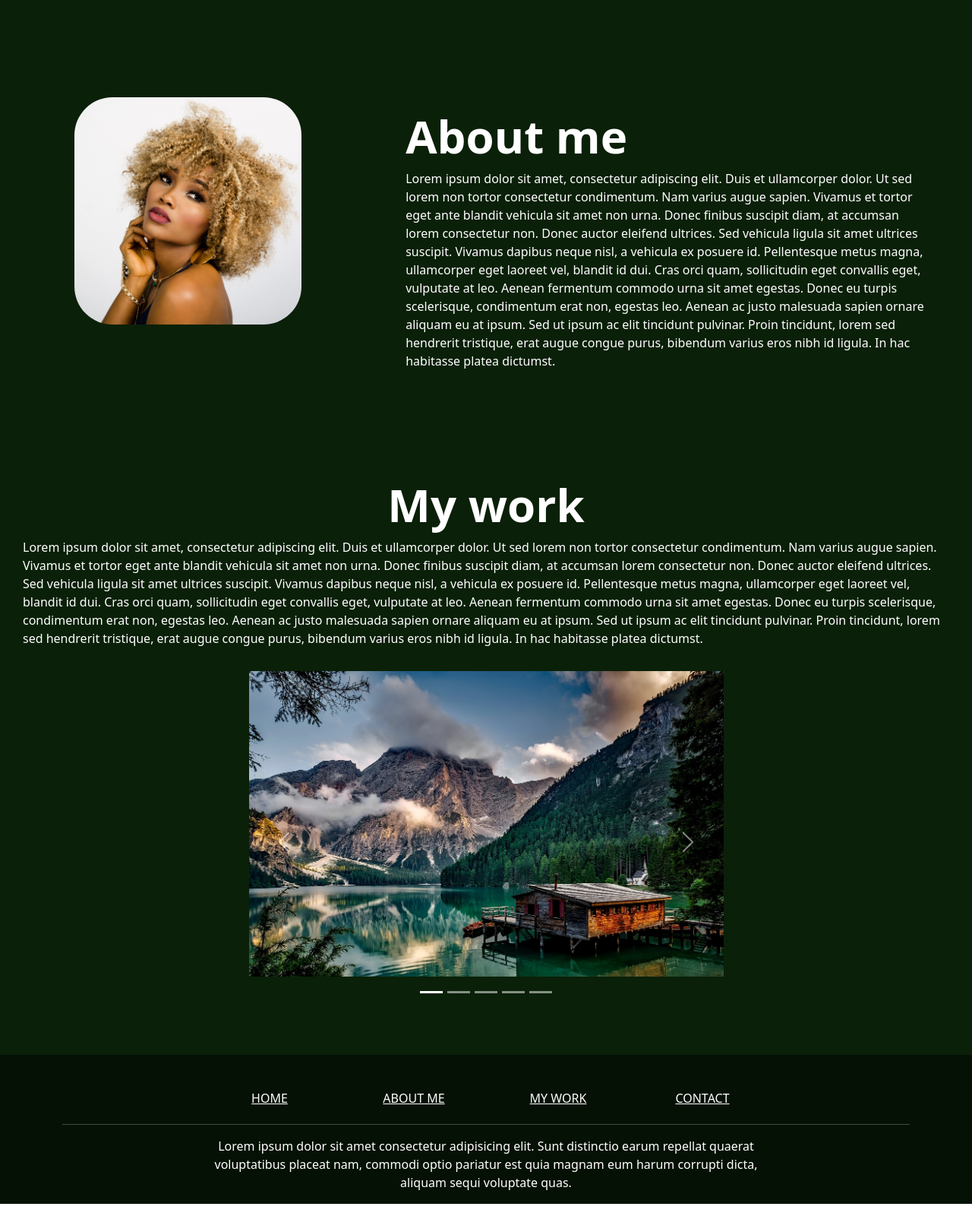
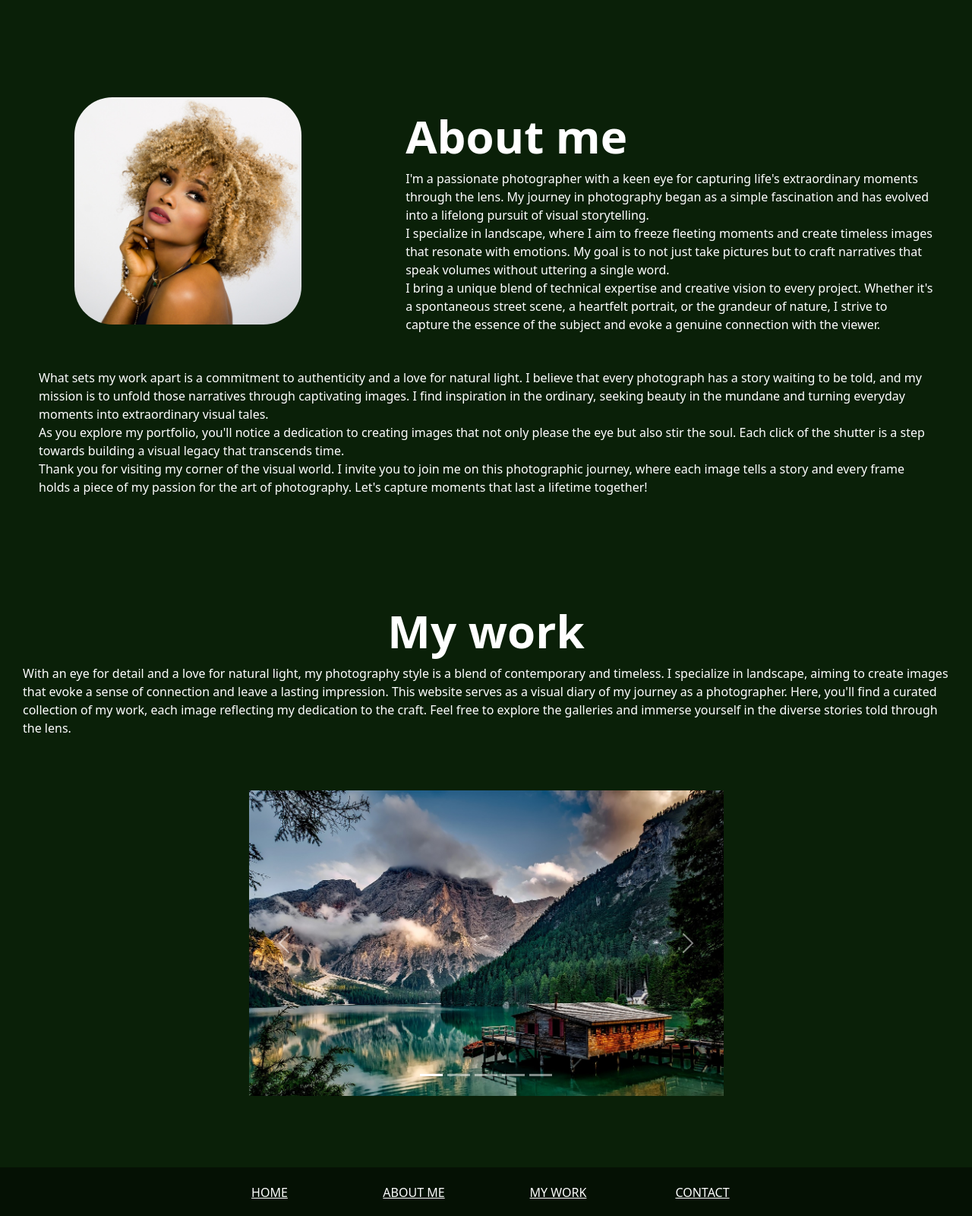
Before and after one commit to AleksandraRizoska/photography_site_bootstrap, a plain HTML site: page index.html in a window 1280 px wide. Shown: the part 800-2400 px from the top of the page at 76% size. Drawn offline with nearby package versions, Linux system fonts and the light colour scheme.

Commit message:
Finished the photography site

```diff
--- a/index.html
+++ b/index.html
@@ -1,76 +1,18 @@
 <!doctype html>
 <html style="height:100vh" border-bottom: none ! important; >
+
   <head>
     <meta charset="utf-8">
     <meta name="viewport" content="width=device-width, initial-scale=1">
+    <link rel="stylesheet" href="style.css">
 
     <title>Photography site</title>
-
-    <style>
-      html, body{
-        margin:0;
-        padding:0;
-        margin-bottom: -5px;
-        scroll-behavior: smooth;
-      }
-      .full-body-header{
-        height: 100vh;
-        width: 100%;
-        background-image: url("rose-5165415_1280.jpg");
-        background-size: cover;
-        color:rgb(255, 255, 255);
-        background-position: right;
-      }
-
-      .items a{
-        margin:0px 10px 0px 10px;
-        font-weight: bolder;
-      }
-
-               /*SLIKI ZA ABOUT ME*/
-
-      #about{
-        padding: 80px 0;
-        color: rgb(255, 255, 255);
-      }
-      .row{
-        display: flex;
-        justify-content: space-between;
-        flex-wrap: wrap;
-      }
-      .about-col-1{
-        flex-basis: 35%;
-      }
-      .about-col-1 image{
-        width: 100%;
-        border-radius: 15%;
-      }
-      .about-col-2{
-        flex-basis: 60%;
-      }
-      .sub-title{
-        font-size: 60px;
-        font-weight: 600;
-        color: white;
-      }
-
-      div.desc {
-        padding: 15px;
-        text-align: center;
-      }
-
-      .carousel-item {
-        height: 450px;
-        overflow: hidden;
-        width: 100%;
-      }
-    </style>
 
     <link href="https://cdn.jsdelivr.net/npm/bootstrap@5.3.2/dist/css/bootstrap.min.css" rel="stylesheet" integrity="sha384-T3c6CoIi6uLrA9TneNEoa7RxnatzjcDSCmG1MXxSR1GAsXEV/Dwwykc2MPK8M2HN" crossorigin="anonymous">
   </head>
 
 
-  <body style="min-height:100vh" border-bottom: none ! important;>
+<body style="min-height:100vh" border-bottom: none ! important;>
 
 
                                                   <!-----------HEADER--------->
@@ -87,7 +29,7 @@
 
           <div class="collapse navbar-collapse justify-content-center" id="navbarNav">
             <div class="navbar-nav items fs-6">
-              <a class="nav-link active" aria-current="page" .fs href="#top">Home</a>
+              <a class="nav-link active" aria-current="page" .fs href="#">Home</a>
               <a class="nav-link" href="#about">About me</a>
               <a class="nav-link" href="#my_work">My work</a>
               <a class="nav-link" href="#footer">Contact</a>
@@ -100,8 +42,8 @@
       <div class="container h-100">
         <div class="row h-100 align-items-center justify-content-center">
           <div class="container glass" style="text-align:left">
-            <h1 class="display-2">Photography site</h1><br>
-            <p class="lead">This is a modified jumbotron that occupies the entire horizontal <br> space of its parent.</p>
+            <h1 class="display-2">Ariel's <br> Photography site </h1><br>
+            <p class="lead">Capturing moments, emotions, and the beauty of life is my passion. <br> I am a dedicated photographer with an unyielding love for the art of <br> visual storytelling.</p>
           </div>
         </div>
       </div>
@@ -128,17 +70,31 @@
                 <div class="about-col-2" style="text-align: right; padding: 15px;">
                   <h1 class="sub-title" style="text-align: left; margin: none;">About me</h1>
                     <p style="text-align: left;">
-                      Lorem ipsum dolor sit amet, consectetur adipiscing elit. Duis et ullamcorper dolor. Ut sed lorem
-                      non tortor consectetur condimentum. Nam varius augue sapien. Vivamus et tortor eget ante blandit
-                      vehicula sit amet non urna. Donec finibus suscipit diam, at accumsan lorem consectetur non.
-                      Donec auctor eleifend ultrices. Sed vehicula ligula sit amet ultrices suscipit. Vivamus dapibus
-                      neque nisl, a vehicula ex posuere id. Pellentesque metus magna, ullamcorper eget laoreet vel,
-                      blandit id dui. Cras orci quam, sollicitudin eget convallis eget, vulputate at leo. Aenean
-                      fermentum commodo urna sit amet egestas. Donec eu turpis scelerisque, condimentum erat non,
-                      egestas leo. Aenean ac justo malesuada sapien ornare aliquam eu at ipsum. Sed ut ipsum ac elit
-                      tincidunt pulvinar. Proin tincidunt, lorem sed hendrerit tristique, erat augue congue purus, bibendum
-                      varius eros nibh id ligula. In hac habitasse platea dictumst.
+                      I'm a passionate photographer with a keen eye for capturing life's extraordinary moments through the lens.
+                       My journey in photography began as a simple fascination and has evolved into a lifelong pursuit of
+                       visual storytelling. <br>
+                      I specialize in landscape, where I aim to freeze fleeting moments and create timeless images that resonate
+                       with emotions. My goal is to not just take pictures but to craft narratives that speak volumes without
+                       uttering a single word. <br>
+                      I bring a unique blend of technical expertise and creative vision to every project. Whether it's a
+                      spontaneous street scene, a heartfelt portrait, or the grandeur of nature, I strive to capture the essence
+                      of the subject and evoke a genuine connection with the viewer. <br>
                     </p>
+                </div>
+
+                <div class="text"; style="text-align: left; padding: 15px; margin: none;">
+                  <p>
+                    What sets my work apart is a commitment to authenticity and a love for natural light. I believe that every
+                    photograph has a story waiting to be told, and my mission is to unfold those narratives through captivating
+                    images. I find inspiration in the ordinary, seeking beauty in the mundane and turning everyday moments into
+                    extraordinary visual tales. <br>
+                    As you explore my portfolio, you'll notice a dedication to creating images that not only please the eye but
+                    also stir the soul. Each click of the shutter is a step towards building a visual legacy that transcends
+                    time. <br>
+                    Thank you for visiting my corner of the visual world. I invite you to join me on this photographic journey,
+                    where each image tells a story and every frame holds a piece of my passion for the art of photography. Let's
+                    capture moments that last a lifetime together!
+                  </p>
                 </div>
 
             </div>
@@ -156,29 +112,22 @@
 
     <div class="about-col-2" style="text-align: center; color:white; padding:15px">
       <h1 class="sub-title">My work</h1>
-        <p class="sub-title-my-work" style="text-align: left">Lorem ipsum dolor sit amet, consectetur adipiscing elit. Duis et
-              ullamcorper dolor. Ut sed lorem non tortor consectetur condimentum. Nam varius augue sapien. Vivamus et tortor eget
-              ante blandit vehicula sit amet non urna. Donec finibus suscipit diam, at accumsan lorem consectetur non. Donec auctor
-              eleifend ultrices. Sed vehicula ligula sit amet ultrices suscipit. Vivamus dapibus neque nisl, a vehicula ex posuere id.
-              Pellentesque metus magna, ullamcorper eget laoreet vel, blandit id dui. Cras orci quam, sollicitudin eget convallis eget,
-              vulputate at leo. Aenean fermentum commodo urna sit amet egestas. Donec eu turpis scelerisque, condimentum erat non, egestas
-              leo. Aenean ac justo malesuada sapien ornare aliquam eu at ipsum. Sed ut ipsum ac elit tincidunt pulvinar. Proin tincidunt,
-              lorem sed hendrerit tristique, erat augue congue purus, bibendum varius eros nibh id ligula. In hac habitasse platea dictumst.</p>
+        <p class="sub-title-my-work" style="text-align: left">
+          With an eye for detail and a love for natural light, my photography style is a blend of contemporary and
+          timeless. I specialize in landscape, aiming to create images that evoke a sense of connection and leave a
+          lasting impression. This website serves as a visual diary of my journey as a photographer. Here, you'll
+          find a curated collection of my work, each image reflecting my dedication to the craft. Feel free to explore
+          the galleries and immerse yourself in the diverse stories told through the lens.
+        </p>
     </div>
 
     <div class="d-flex justify-content-center" style="width:100%">
 
-      <div id="carouselExampleCaptions" class="carousel slide d-flex justify-content-center" style="max-width:50%; max-height:50%; align-items: center; margin-bottom: 40px;">
+      <div id="carouselExampleCaptions" class="carousel slide d-flex justify-content-center" style="max-width:50%; height:60vh; align-items: center; margin-bottom: 40px;">
 
-        <div class="carousel-indicators">
-          <button type="button" data-bs-target="#carouselExampleCaptions" data-bs-slide-to="0" class="active" aria-current="true" aria-label="Slide 1"></button>
-          <button type="button" data-bs-target="#carouselExampleCaptions" data-bs-slide-to="1" aria-label="Slide 2"></button>
-          <button type="button" data-bs-target="#carouselExampleCaptions" data-bs-slide-to="2" aria-label="Slide 3"></button>
-          <button type="button" data-bs-target="#carouselExampleCaptions" data-bs-slide-to="3" aria-label="Slide 4"></button>
-          <button type="button" data-bs-target="#carouselExampleCaptions" data-bs-slide-to="4" aria-label="Slide 5"></button>
-        </div>
 
-        <div class="carousel-inner">
+
+        <div class="carousel-inner d-block">
             <div class="carousel-item active" style="size-adjust: 0;">
               <img src="mountains-1587287_1280.jpg" class="d-block w-100" alt="..." >
             </div>
@@ -193,6 +142,14 @@
             </div>
             <div class="carousel-item">
               <img src="maple-2135514_1280.jpg" class="d-block w-100" alt="..." >
+            </div>
+
+            <div class="carousel-indicators">
+              <button type="button" data-bs-target="#carouselExampleCaptions" data-bs-slide-to="0" class="active" aria-current="true" aria-label="Slide 1"></button>
+              <button type="button" data-bs-target="#carouselExampleCaptions" data-bs-slide-to="1" aria-label="Slide 2"></button>
+              <button type="button" data-bs-target="#carouselExampleCaptions" data-bs-slide-to="2" aria-label="Slide 3"></button>
+              <button type="button" data-bs-target="#carouselExampleCaptions" data-bs-slide-to="3" aria-label="Slide 4"></button>
+              <button type="button" data-bs-target="#carouselExampleCaptions" data-bs-slide-to="4" aria-label="Slide 5"></button>
             </div>
         </div>
 
@@ -215,7 +172,7 @@
 
     <div class="container">
 
-      <div class="row text-center d-flex justify-content-center pt-5">
+      <div class="row text-center d-flex justify-content-center pt-4">
 
         <div class="col-md-2">
           <h6 class="text-uppercase font-weight-bold">
@@ -247,39 +204,29 @@
 
       <section class="nish">
         <div class="row d-flex justify-content-center padding:15px">
-          <div class="col-lg-8">
-            <p>
-              Lorem ipsum dolor sit amet consectetur adipisicing elit. Sunt
-              distinctio earum repellat quaerat voluptatibus placeat nam,
-              commodi optio pariatur est quia magnam eum harum corrupti
-              dicta, aliquam sequi voluptate quas.
+          <div class="about" style="text-align: right; padding: 15px;">
+            <p class="sub-tit" style="text-align: left; margin: none;">
+              Thank you for taking the time to immerse yourself in my visual world. If you're captivated by the moments I've shared
+              and wish to collaborate or inquire about my services, please don't hesitate to reach out. Your stories are waiting to be
+              told, and I'm here to capture them through the lens of my passion. <br> <br>
+              Connect with me for: <br>
+              Bookings & Inquiries: ariel_123@gmail.com <br>
+              Let's create timeless memories together. Follow my journey on instagram for the latest updates,
+              behind-the-scenes glimpses, and a continuous stream of visual inspiration. <br>
+              Thank you for considering my Photography. I look forward to the possibility of collaborating with you and bringing
+              your unique narrative to life. <br>
+              <br>
+              Name: Ariel R<br>
+              Business Name: Ariel's Photography <br>
+              Phone number: xxx xxx xxx <br>
+              City, Country: Paris, France
             </p>
           </div>
         </div>
       </section>
 
-      <!-- Section: Social
-      <section class="text-center">
-        <a href="" class="text-white me-4">
-          <i href="#" class="fa fa-facebook" style="font-size:24px"></i>
-        </a>
-        <a href="" class="text-white me-4">
-          <i class="fab fa-twitter"></i>
-        </a>
-        <a href="" class="text-white me-4">
-          <i class="fab fa-google"></i>
-        </a>
-        <a href="" class="text-white me-4">
-          <i class="fab fa-instagram"></i>
-        </a>
-        <a href="" class="text-white me-4">
-          <i class="fab fa-linkedin"></i>
-        </a>
-        <a href="" class="text-white me-4">
-          <i class="fab fa-github"></i>
-        </a>
-      </section>
-       Section: Social -->
     </div>
 
   </footer>
+
+</body>
--- /dev/null
+++ b/style.css
@@ -0,0 +1,63 @@
+html, body{
+  margin:0;
+  padding:0;
+  margin-bottom: -5px;
+  scroll-behavior: smooth;
+}
+
+.full-body-header{
+  height: 100vh;
+  width: 100%;
+  background-image: url("rose-5165415_1280.jpg");
+  background-size: cover;
+  color:rgb(255, 255, 255);
+  background-position: right;
+}
+
+.items a{
+  margin:0px 10px 0px 10px;
+  font-weight: bolder;
+}
+
+         /*SLIKI ZA ABOUT ME*/
+
+#about{
+  padding: 80px 0;
+  color: rgb(255, 255, 255);
+}
+
+.row{
+  display: flex;
+  justify-content: space-between;
+  flex-wrap: wrap;
+}
+
+.about-col-1{
+  flex-basis: 35%;
+}
+
+.about-col-1 image{
+  width: 100%;
+  border-radius: 15%;
+}
+
+.about-col-2{
+  flex-basis: 60%;
+}
+.sub-title{
+  font-size: 60px;
+  font-weight: 600;
+  color: white;
+}
+
+div.desc {
+  padding: 15px;
+  text-align: center;
+}
+
+.carousel-item {
+  /*height: 60vh;*/
+  object-fit: contain;
+  overflow: hidden;
+  width: 100%;
+}
```
